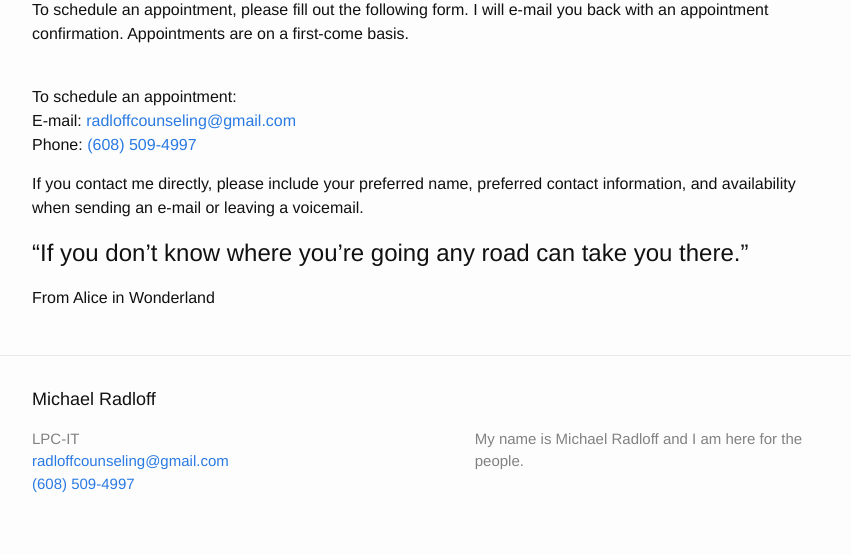
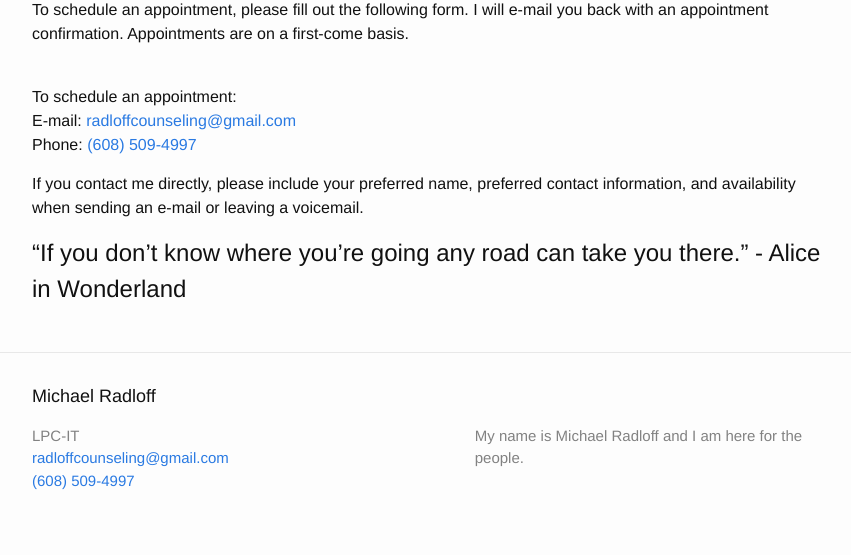
Before and after one commit to mradloff/mradloff, a Jekyll site: the page built from pages/contact.md, in a window 1280 px wide. Shown: the part 1030-1585 px from the top of the page, without its empty margins (213-1064 px from the left). Built offline with Jekyll 4.4.1, drawn with Linux system fonts in a browser that asks for light colours.

Commit message:
Update contact.md

```diff
--- a/pages/contact.md
+++ b/pages/contact.md
@@ -30,5 +30,4 @@
 
 If you contact me directly, please include your preferred name, preferred contact information, and availability when sending an e-mail or leaving a voicemail.
 
-## "If you don't know where you're going any road can take you there."
-   From Alice in Wonderland
+## "If you don't know where you're going any road can take you there." - Alice in Wonderland
```
